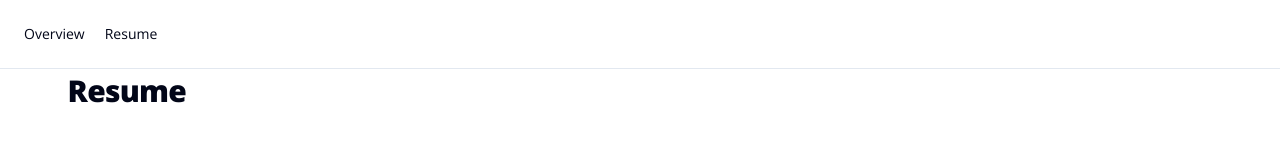
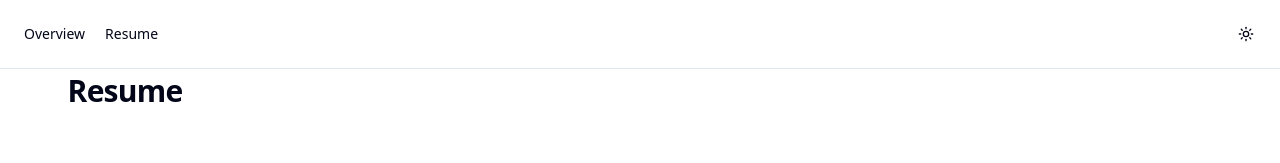
Before and after one commit to dremerten/pub-site, a React (Vite) app: page /resume in a window 1280 px wide. Shown: the top 163 px of the page. Built offline with nearby package versions, Linux system fonts and the light colour scheme; the HTML template or start-up script is replaced by a standard one.

Commit message:
Add ThemeProvider and ThemeToggle

```diff
--- a/eslint.config.mjs
+++ b/eslint.config.mjs
@@ -27,6 +27,7 @@
         navigator: 'readonly',
         console: 'readonly',
         process: 'readonly',
+        localStorage: 'readonly',
       },
     },
     settings: {
@@ -44,4 +45,16 @@
       'quotes': ['warn', 'double', { avoidEscape: true }],
     },
   },
+  {
+    files: ['**/*.mjs'],
+    languageOptions: {
+      ecmaVersion: 'latest',
+      sourceType: 'module',
+      globals: {
+        process: 'readonly',
+        __dirname: 'readonly',
+        __filename: 'readonly',
+      },
+    },
+  },
 ];
--- a/src/App.jsx
+++ b/src/App.jsx
@@ -3,9 +3,7 @@
 import Navbar from "./components/Navbar.jsx";
 import Overview from "./pages/Overview.jsx";
 import Resume from "./pages/Resume.jsx";
-import {ThemeProvider} from "styled-components";
-import {darkTheme, lightTheme} from "./themes/themes";
-import {GlobalStyle} from "./themes/Global";
+import { ThemeProvider } from "./components/ThemeProvider.jsx";
 
 const App = () => {
   const appRoutes = [
@@ -13,13 +11,10 @@
     {path: "/resume", title: "Resume", component: Resume}
   ];
 
-  const theme = "light";
-
   return (
-    <ThemeProvider theme={theme === "dark" ? darkTheme : lightTheme}>
-      <GlobalStyle />
+    <ThemeProvider defaultTheme="light" storageKey="app-theme">
       <Router basename={import.meta.env.BASE_URL}>
-        <div>
+        <div className="min-h-screen bg-background text-foreground">
           <Navbar />
           <main>
             <Routes>
--- a/src/components/Navbar.jsx
+++ b/src/components/Navbar.jsx
@@ -5,11 +5,13 @@
   NavigationMenuLink,
   NavigationMenuList,
 } from "@/components/ui/NavigationMenu";
+import { ThemeToggle } from "@/components/ThemeToggle";
 
 export function Navbar() {
   return (
     <nav className="border-b">
       <div className="container mx-auto px-4 py-4">
+        <div className="flex items-center justify-between">
           <NavigationMenu>
             <NavigationMenuList>
               <NavigationMenuItem>
@@ -25,6 +27,8 @@
               </NavigationMenuItem>
             </NavigationMenuList>
           </NavigationMenu>
+          <ThemeToggle />
+        </div>
       </div>
     </nav>
   );
--- /dev/null
+++ b/src/components/ThemeProvider.jsx
@@ -0,0 +1,53 @@
+import { createContext, useContext, useEffect, useState } from "react";
+
+const ThemeContext = createContext({
+  theme: "light",
+  setTheme: () => null,
+});
+
+export function ThemeProvider({ children, defaultTheme = "light", storageKey = "ui-theme" }) {
+  const [theme, setTheme] = useState(
+    () => localStorage.getItem(storageKey) || defaultTheme
+  );
+
+  useEffect(() => {
+    const root = window.document.documentElement;
+
+    root.classList.remove("light", "dark");
+
+    if (theme === "system") {
+      const systemTheme = window.matchMedia("(prefers-color-scheme: dark)")
+        .matches
+        ? "dark"
+        : "light";
+
+      root.classList.add(systemTheme);
+      return;
+    }
+
+    root.classList.add(theme);
+  }, [theme]);
+
+  const value = {
+    theme,
+    setTheme: (theme) => {
+      localStorage.setItem(storageKey, theme);
+      setTheme(theme);
+    },
+  };
+
+  return (
+    <ThemeContext.Provider value={value}>
+      {children}
+    </ThemeContext.Provider>
+  );
+}
+
+export const useTheme = () => {
+  const context = useContext(ThemeContext);
+
+  if (context === undefined)
+    throw new Error("useTheme must be used within a ThemeProvider");
+
+  return context;
+};
--- /dev/null
+++ b/src/components/ThemeToggle.jsx
@@ -0,0 +1,19 @@
+import { Moon, Sun } from "lucide-react";
+import { Button } from "@/components/ui/button";
+import { useTheme } from "@/components/ThemeProvider";
+
+export function ThemeToggle() {
+  const { theme, setTheme } = useTheme();
+
+  return (
+    <Button
+      variant="ghost"
+      size="icon"
+      onClick={() => setTheme(theme === "light" ? "dark" : "light")}
+    >
+      <Sun className="h-[1.2rem] w-[1.2rem] rotate-0 scale-100 transition-all dark:-rotate-90 dark:scale-0" />
+      <Moon className="absolute h-[1.2rem] w-[1.2rem] rotate-90 scale-0 transition-all dark:rotate-0 dark:scale-100" />
+      <span className="sr-only">Toggle theme</span>
+    </Button>
+  );
+}
--- /dev/null
+++ b/src/components/ui/button.jsx
@@ -0,0 +1,56 @@
+import * as React from "react"
+import { Slot } from "@radix-ui/react-slot"
+import { cva } from "class-variance-authority";
+
+import { cn } from "@/lib/utils"
+
+const buttonVariants = cva(
+  "inline-flex items-center justify-center gap-2 whitespace-nowrap rounded-md text-sm font-medium transition-all disabled:pointer-events-none disabled:opacity-50 [&_svg]:pointer-events-none [&_svg:not([class*='size-'])]:size-4 shrink-0 [&_svg]:shrink-0 outline-none focus-visible:border-ring focus-visible:ring-ring/50 focus-visible:ring-[3px] aria-invalid:ring-destructive/20 dark:aria-invalid:ring-destructive/40 aria-invalid:border-destructive",
+  {
+    variants: {
+      variant: {
+        default: "bg-primary text-primary-foreground hover:bg-primary/90",
+        destructive:
+          "bg-destructive text-white hover:bg-destructive/90 focus-visible:ring-destructive/20 dark:focus-visible:ring-destructive/40 dark:bg-destructive/60",
+        outline:
+          "border bg-background shadow-xs hover:bg-accent hover:text-accent-foreground dark:bg-input/30 dark:border-input dark:hover:bg-input/50",
+        secondary:
+          "bg-secondary text-secondary-foreground hover:bg-secondary/80",
+        ghost:
+          "hover:bg-accent hover:text-accent-foreground dark:hover:bg-accent/50",
+        link: "text-primary underline-offset-4 hover:underline",
+      },
+      size: {
+        default: "h-9 px-4 py-2 has-[>svg]:px-3",
+        sm: "h-8 rounded-md gap-1.5 px-3 has-[>svg]:px-2.5",
+        lg: "h-10 rounded-md px-6 has-[>svg]:px-4",
+        icon: "size-9",
+        "icon-sm": "size-8",
+        "icon-lg": "size-10",
+      },
+    },
+    defaultVariants: {
+      variant: "default",
+      size: "default",
+    },
+  }
+)
+
+function Button({
+  className,
+  variant,
+  size,
+  asChild = false,
+  ...props
+}) {
+  const Comp = asChild ? Slot : "button"
+
+  return (
+    <Comp
+      data-slot="button"
+      className={cn(buttonVariants({ variant, size, className }))}
+      {...props} />
+  );
+}
+
+export { Button, buttonVariants }
--- a/src/themes/Global.js
+++ /dev/null
@@ -1,77 +0,0 @@
-import {createGlobalStyle} from "styled-components";
-
-export const GlobalStyle = createGlobalStyle`
-  *,
-  *::before,
-  *::after {
-    box-sizing: border-box;
-  }
-
-  body,
-  main {
-    height: 100vh;
-  }
-
-  body {
-    margin: 0;
-    font-family: "Open Sans", sans-serif;
-    font-size: 16px;
-  }
-
-  a {
-    color: inherit;
-    cursor: pointer;
-    text-decoration: none;
-  }
-
-  button {
-    border-width: 0;
-    color: inherit;
-    cursor: pointer;
-    padding: 0;
-  }
-
-  input {
-    &::-moz-focus-inner {
-      border: 0;
-      margin: 0;
-      padding: 0;
-    }
-  }
-
-  ul,
-  ol {
-    list-style: none;
-    margin: 0;
-    padding: 0;
-  }
-
-  p {
-    margin: 0;
-  }
-
-  fieldset {
-    border-width: 0;
-    margin: 0;
-    padding: 0;
-  }
-
-  /* For images to not be able to exceed their container */
-  img {
-    max-width: 100%;
-  }
-
-  pre {
-    white-space: pre-wrap;
-  }
-
-  /* Removes spacing between cells in tables */
-  table {
-    border-collapse: collapse;
-  }
-
-  /* Revert the 'white-space' property for textarea elements on Safari */
-  textarea {
-    white-space: revert;
-  }
-`;
--- a/src/themes/colors.js
+++ /dev/null
@@ -1,8 +0,0 @@
-export const gray = {
-  10: "#d3d3d3",
-  20: "#686868"
-};
-
-export const dark = {
-  10: "#000000"
-};
--- a/src/themes/themes.js
+++ /dev/null
@@ -1,17 +0,0 @@
-import {dark, gray} from "./colors";
-
-export const lightTheme = {
-  //
-  // Navigation Bar
-  //
-  navigationLinkHover: gray[20],
-  navigationLinkColor: gray[20],
-  //
-  // Text
-  //
-  textPrimaryColor: dark[10],
-  // Job Section
-  jobSectionBorder: gray[10]
-};
-
-export const darkTheme = {};
```
Also changed, not shown: 1 other file (tests, documents, lock files or other folders). Lines whose indentation alone changed are shown as unchanged.
